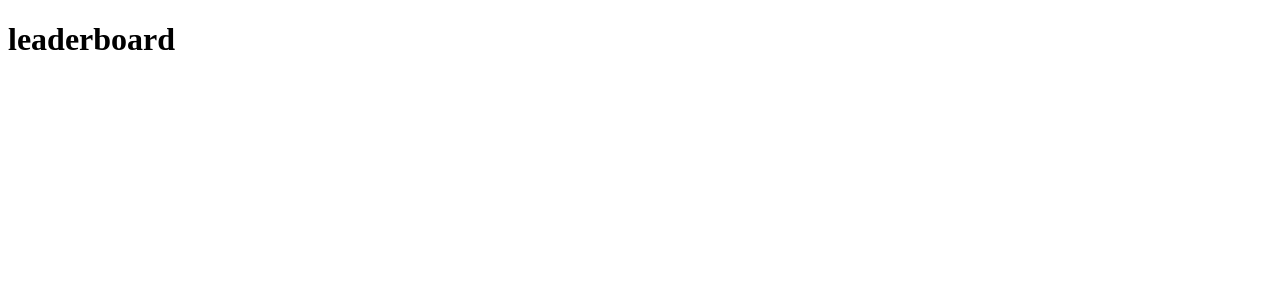
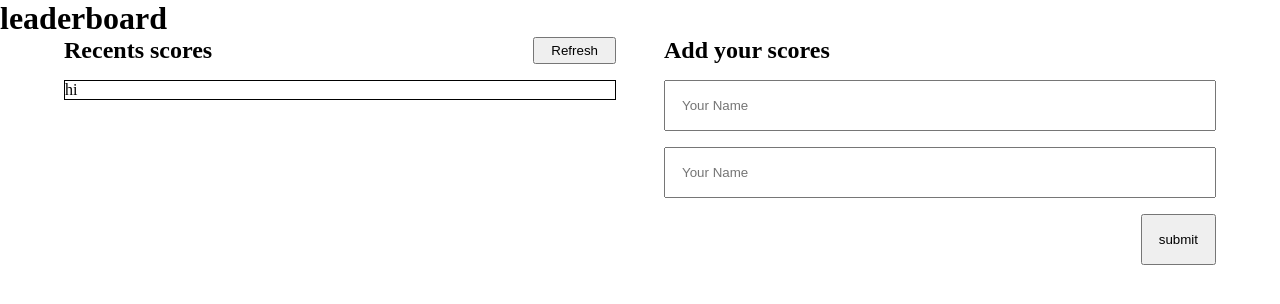
Before and after one commit to waelelsafty07/leaderboard, a website built with webpack: page src/index.html in a window 1280 px wide. Built offline with nearby package versions, Linux system fonts and the light colour scheme.

Commit message:
Add plain HTML markup with minimum styling

```diff
--- a/src/index.html
+++ b/src/index.html
@@ -8,5 +8,39 @@
 </head>
 <body>
     <h1>leaderboard</h1>
+    <main class="d-flex justify-content-center">
+        <section class="d-flex leaderboard">
+
+            <div class="d-flex flex-column width-50 display-leaderboard">
+                <div class="d-flex justify-content-space-between margin-bottom leaderboard-title">
+                    <h2>recents scores</h2>
+                    <button class="btn-refresh" >refresh</button>
+                </div>
+                <div class="leaderboard-body">
+                    hi
+                </div>
+            </div>
+
+            <div class="d-flex flex-column width-50 add-to-leaderboard">
+                <div class="margin-bottom leaderboard-title">
+                    <h2>add your scores</h2>
+                </div>
+                <div class="leaderboard-body">
+                    <form>
+                        <div class="name-container">
+                            <input type="text" class="input name" placeholder="Your Name">
+                        </div>
+                        <div class="score-container">
+                            <input type="text" class="input score" placeholder="Your Name">
+                        </div>
+                        <div class="d-flex justify-content-end submit-container">
+                            <button class="btn-submit"> submit </button>
+                        </div>
+                    </form>
+                </div>
+            </div>
+
+        </section>
+    </main>
 </body>
 </html>
--- a/src/style.scss
+++ b/src/style.scss
@@ -1,6 +1,88 @@
 $primary-color: #000;
 $body-color: #000;
+
+* {
+  margin: 0;
+  padding: 0;
+  box-sizing: border-box;
+}
 
 body {
   color: $body-color;
 }
+
+.d-flex {
+  display: flex;
+}
+
+.d-block {
+  display: block;
+}
+
+.flex-column {
+  flex-direction: column;
+}
+
+.justify-content-center {
+  justify-content: center;
+}
+
+.justify-content-space-between {
+  justify-content: space-between;
+}
+
+.justify-content-end {
+  justify-content: end;
+}
+
+.align-items {
+  align-items: center;
+}
+
+.width-50 {
+  width: 50%;
+}
+
+main {
+  .leaderboard {
+    width: 90%;
+    gap: 3rem;
+
+    .margin-bottom {
+      margin-bottom: 1rem;
+      padding: 0;
+    }
+
+    .leaderboard-title > *::first-letter {
+      text-transform: uppercase;
+    }
+
+    .display-leaderboard {
+      .leaderboard-title {
+        .btn-refresh {
+          padding: 0 1rem;
+        }
+      }
+
+      .leaderboard-body {
+        border: 1px solid #000;
+      }
+    }
+
+    .add-to-leaderboard {
+      .leaderboard-body {
+        .input {
+          margin: 0 0 1rem;
+          padding: 1rem;
+          width: 100%;
+        }
+
+        .submit-container {
+          .btn-submit {
+            padding: 1rem;
+          }
+        }
+      }
+    }
+  }
+}
```
